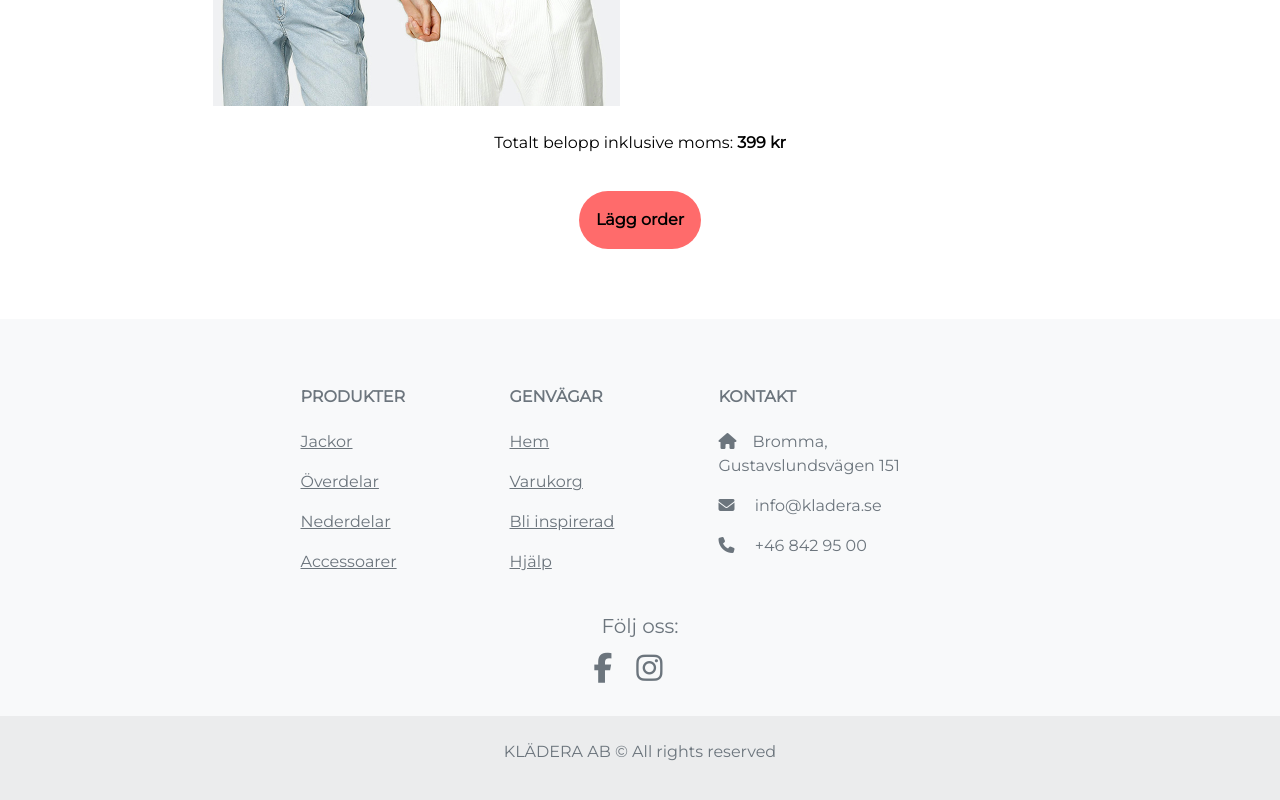
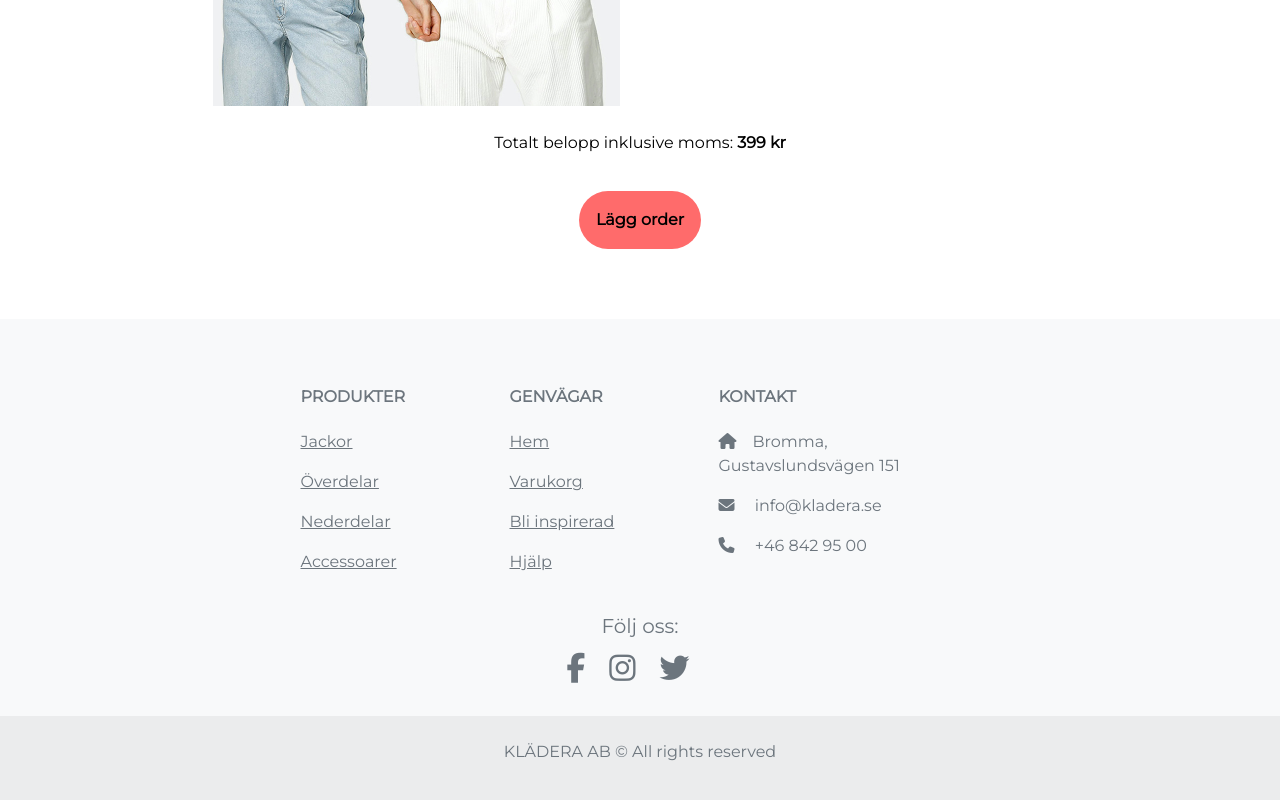
Before and after one commit to ViggoOhlsson/webshop-inlamning-3, a website: page checkout.html in a window 1280 px wide. Shown: the part 636-1436 px from the top of the page. Drawn offline with nearby package versions, Linux system fonts and the light colour scheme.

Commit message:
Added correct footer to checkout page

```diff
--- a/checkout.html
+++ b/checkout.html
@@ -88,9 +88,10 @@
             </div>
     </main>
 
+
     <footer id="contact" class="text-center text-lg-start bg-light text-muted">
       <!-- Section: Links  -->
-    <section class="footer-p">
+      <section class=" footer-p">
         <div class="container text-center text-md-start mt-5">
           <!-- Grid row -->
           <div class="row mt-3">
@@ -167,6 +168,9 @@
         <a href="" class="me-4 text-reset">
           <i class="fab fa-instagram"></i>
         </a>
+        <a href="" class="me-4 text-reset">
+          <i class="fab fa-twitter"> </i>
+        </a>
       </div>
       <!-- Section: Social media -->
       <!-- Copyright -->
@@ -175,7 +179,6 @@
       </div>
       <!-- Copyright -->
     </footer>
-
 </body>
 
 </html>
```
Lines whose indentation alone changed are shown as unchanged.
